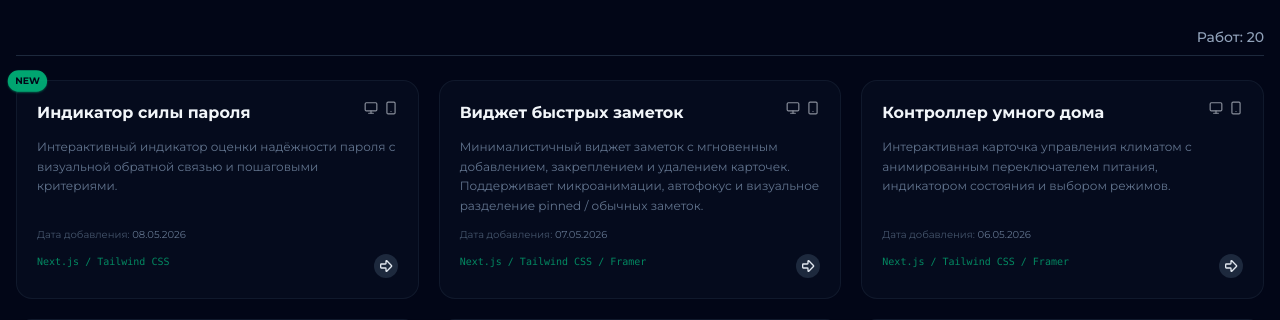
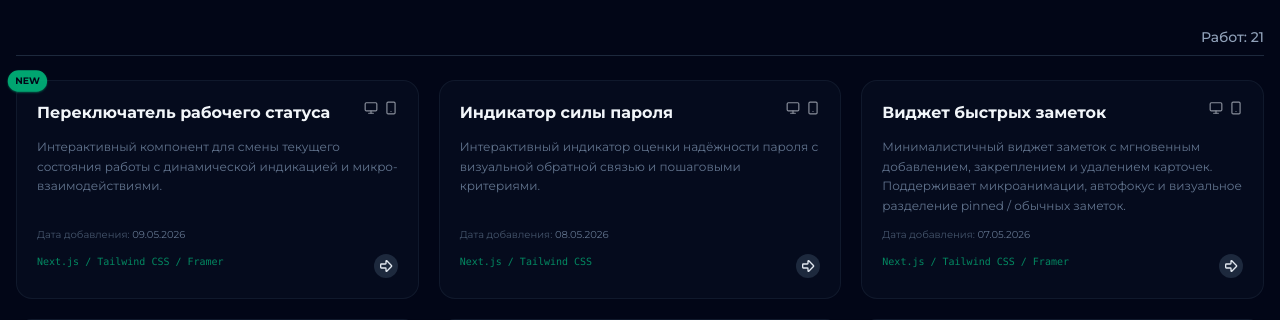
Before and after one commit to YanderuxTea/daily-ui-lab, a Next.js app: page / in a window 1280 px wide. Shown: the part 160-480 px from the top of the page. Built offline with nearby package versions, Linux system fonts and the light colour scheme; a web font is replaced by a local one.

Commit message:
Добавлена новая работа: "Переключатель рабочего статуса"

```diff
--- a/app/globals.css
+++ b/app/globals.css
@@ -243,3 +243,10 @@
   --color-psm-check: #10b981;
   --color-psm-cross: #6b6b80;
 }
+
+@theme {
+  --color-wms-focus: #8b5cf6;
+  --color-wms-break: #10b981;
+  --color-wms-away: #f59e0b;
+  --color-wms-bg: #1e293b;
+}
--- /dev/null
+++ b/components/interactive-work-status-switcher/Switcher.tsx
@@ -0,0 +1,52 @@
+"use client";
+
+import { statuses } from "@/data/interactive-work-status-switcher/statusData";
+import { cn } from "@/lib/utils";
+import { motion } from "framer-motion";
+import { useState } from "react";
+
+export default function Switcher() {
+  const [selectId, setSelectId] = useState<string>("focus");
+  return (
+    <div
+      className={cn(
+        "flex flex-row p-2 border backdrop-blur-md rounded-2xl border-white/10 bg-wms-bg/70 items-center select-none",
+      )}
+    >
+      {statuses.map((status) => {
+        return (
+          <div
+            key={status.id}
+            className={cn(
+              "flex items-center justify-center px-5 py-2.5 relative cursor-pointer",
+            )}
+          >
+            <div
+              onClick={() => setSelectId(status.id)}
+              className={cn(
+                "flex flex-row gap-2 relative z-2 text-sm font-medium items-center text-white",
+              )}
+            >
+              <span
+                className={cn(
+                  "w-2 h-2 rounded-full bg-white opacity-50",
+                  selectId === status.id && "opacity-100 animate-pulse",
+                )}
+              ></span>
+              <p>{status.title}</p>
+            </div>
+            {status.id === selectId && (
+              <motion.div
+                layoutId={"bg-status"}
+                className={cn(
+                  "absolute inset-0 rounded-[10px] border border-white/15",
+                  status.color,
+                )}
+              ></motion.div>
+            )}
+          </div>
+        );
+      })}
+    </div>
+  );
+}
--- /dev/null
+++ b/components/interactive-work-status-switcher/page.tsx
@@ -0,0 +1,16 @@
+import { golos_text } from "@/lib/font";
+import { cn } from "@/lib/utils";
+import Switcher from "./Switcher";
+
+export default function IWSSPage() {
+  return (
+    <main
+      className={cn(
+        "bg-[#0F172A] min-h-screen w-full flex items-center justify-center p-2.5",
+        golos_text.className,
+      )}
+    >
+      <Switcher />
+    </main>
+  );
+}
--- a/data/LinksUIData.ts
+++ b/data/LinksUIData.ts
@@ -193,6 +193,15 @@ export const linksUIData = [
     stack: ["Next.js", "Tailwind CSS"],
     createdAt: getValidDate(8, 5, 2026),
   },
+  {
+    href: "interactive-work-status-switcher",
+    title: "Переключатель рабочего статуса",
+    description:
+      "Интерактивный компонент для смены текущего состояния работы с динамической индикацией и микро-взаимодействиями.",
+    devices: ["pc", "mobile"],
+    stack: ["Next.js", "Tailwind CSS", "Framer"],
+    createdAt: getValidDate(9, 5, 2026),
+  },
 ] as const satisfies readonly LinkItem[];
 
 export type PageId = (typeof linksUIData)[number]["href"];
@@ -320,4 +329,12 @@ export const dynamicPageMap: Record<
     description:
       "Интерактивный индикатор оценки надёжности пароля с визуальной обратной связью и пошаговыми критериями.",
   },
+  "interactive-work-status-switcher": {
+    page: dynamic(
+      () => import("@/components/interactive-work-status-switcher/page"),
+    ),
+    title: "Переключатель рабочего статуса",
+    description:
+      "Интерактивный компонент для смены текущего состояния работы с динамической индикацией и микро-взаимодействиями.",
+  },
 } as const;
--- /dev/null
+++ b/data/interactive-work-status-switcher/statusData.ts
@@ -0,0 +1,10 @@
+type Status = {
+  id: string;
+  title: string;
+  color: string;
+};
+export const statuses: Status[] = [
+  { id: "focus", title: "Фокус", color: "bg-wms-focus" },
+  { id: "break", title: "Отдых", color: "bg-wms-break" },
+  { id: "away", title: "Отошел", color: "bg-wms-away" },
+];
```
Also changed, not shown: public/interactive-work-status-switcher.gif (added), 1 other file (tests, documents, lock files or other folders).
